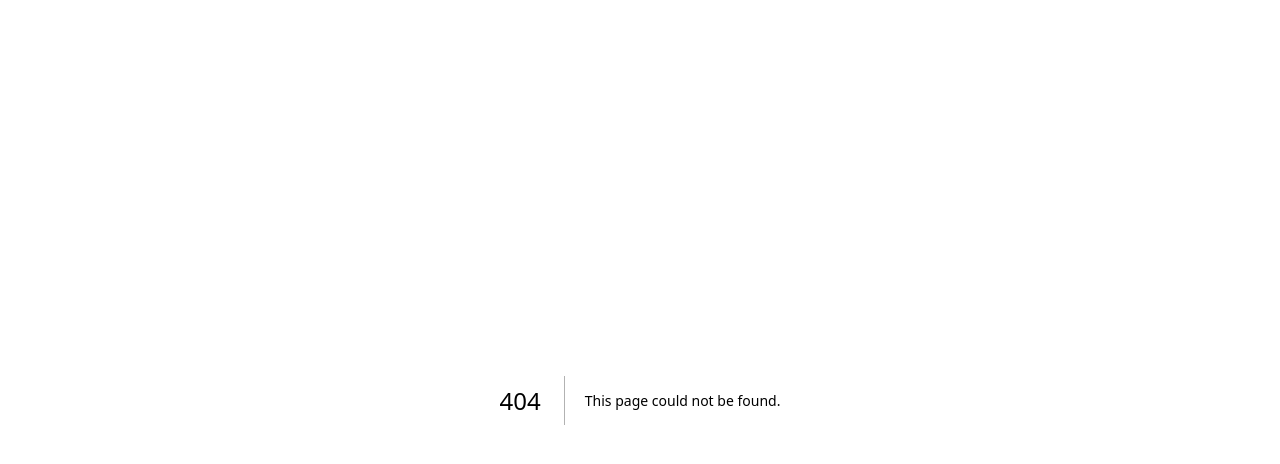
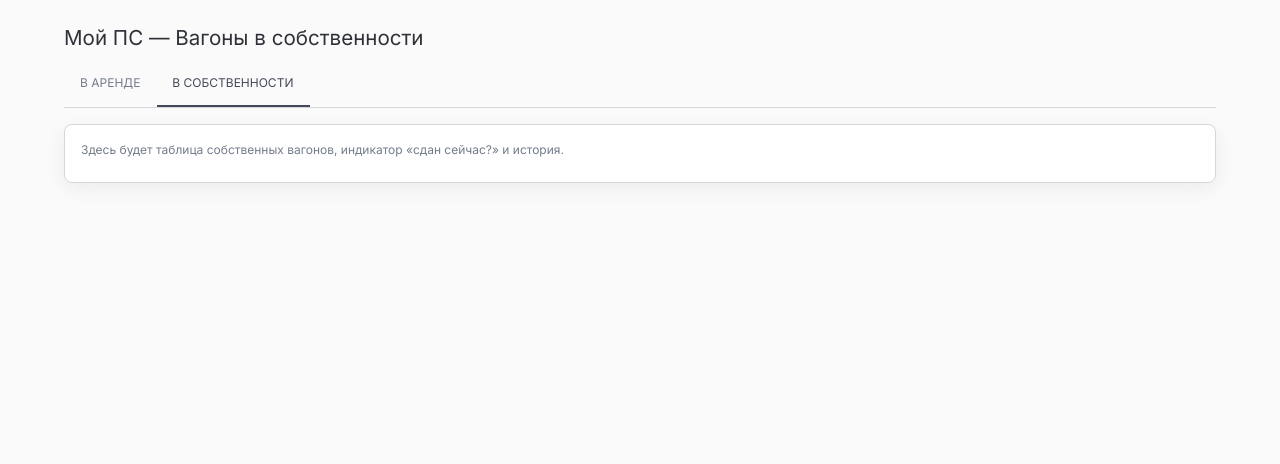
Before and after one commit to DKen717/bitrain-site, a Next.js app: page /my-ps/sobstven in a window 1280 px wide. Before the commit this address had no page. Shown: the top 464 px of the page. Built offline with nearby package versions, Linux system fonts and the light colour scheme.

Commit message:
Create sobstven.jsx

```diff
--- /dev/null
+++ b/pages/my-ps/sobstven.jsx
@@ -0,0 +1,35 @@
+// pages/my-ps/sobstven.jsx
+import Link from 'next/link'
+import { useRouter } from 'next/router'
+import { Container, Box, Tabs, Tab, Typography, Card, CardContent } from '@mui/material'
+
+export default function MyPsSobstven() {
+  const router = useRouter()
+  const tabValue = 1 // 0 = аренда, 1 = собственность
+
+  const handleTabChange = (_e, newValue) => {
+    if (newValue === 0) router.push('/my-ps/arenda')
+    if (newValue === 1) router.push('/my-ps/sobstven')
+  }
+
+  return (
+    <Container sx={{ py: 3 }}>
+      <Typography variant="h5" gutterBottom>Мой ПС — Вагоны в собственности</Typography>
+
+      <Box sx={{ borderBottom: 1, borderColor: 'divider', mb: 2 }}>
+        <Tabs value={tabValue} onChange={handleTabChange}>
+          <Tab label="В аренде" component={Link} href="/my-ps/arenda" />
+          <Tab label="В собственности" component={Link} href="/my-ps/sobstven" />
+        </Tabs>
+      </Box>
+
+      <Card>
+        <CardContent>
+          <Typography variant="body2" color="text.secondary">
+            Здесь будет таблица собственных вагонов, индикатор «сдан сейчас?» и история.
+          </Typography>
+        </CardContent>
+      </Card>
+    </Container>
+  )
+}
```
